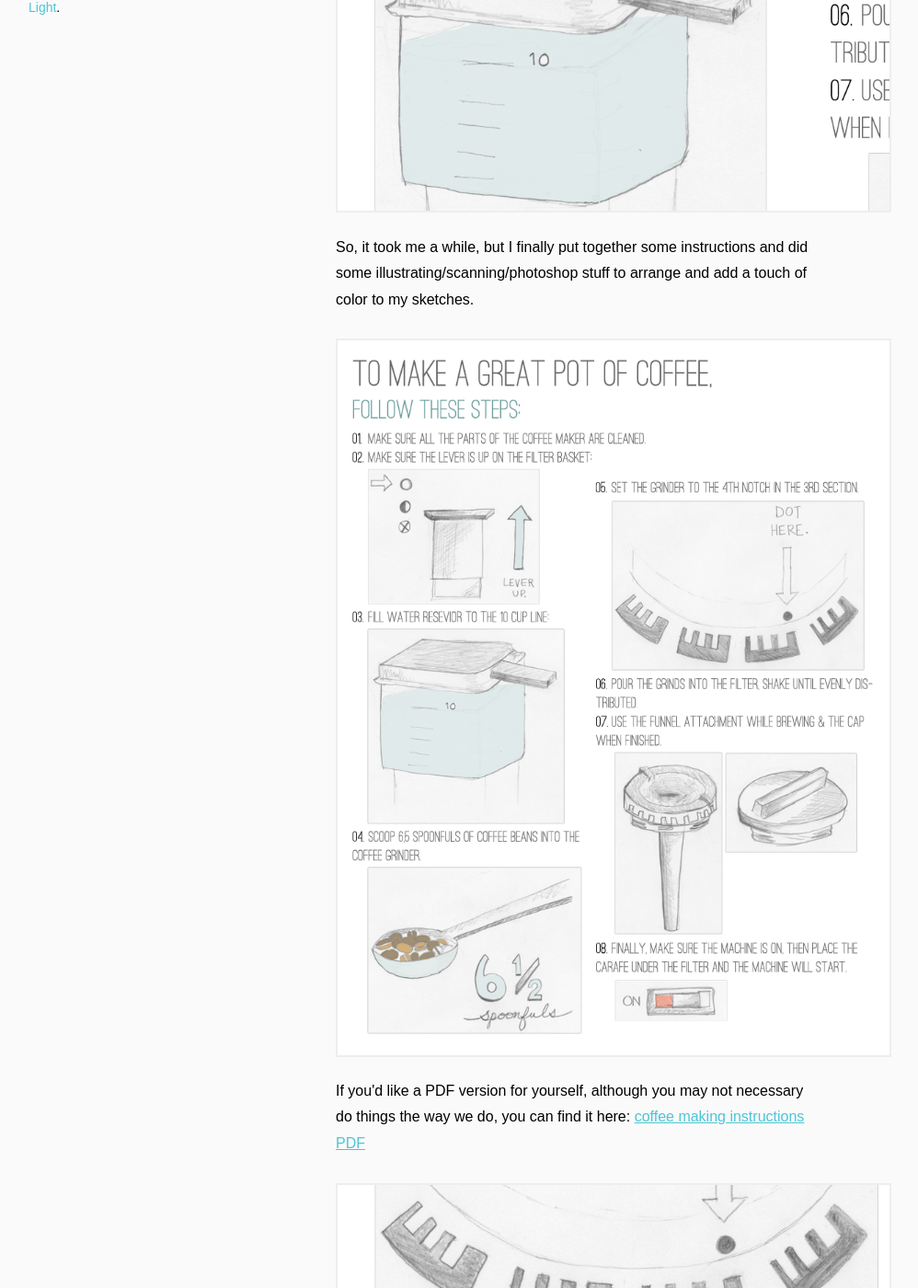
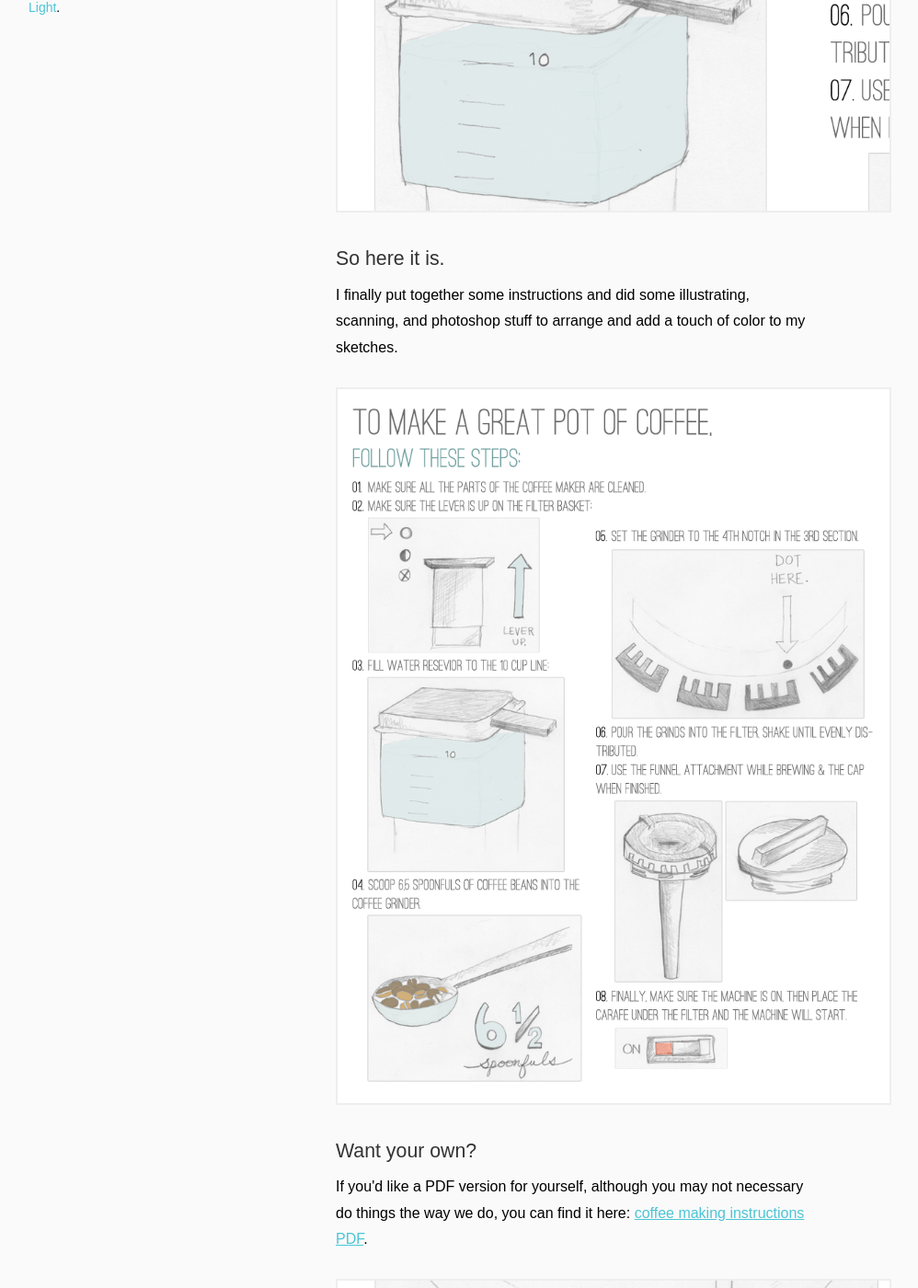
Before and after one commit to smbriones/smbriones.github.com, a Jekyll site: the page built from _posts/2011-09-14-how-we-make-coffee.html, in a window 1280 px wide and 1400 px high, scrolled down 708 px. Shown: the whole window at 92% size, without its empty margins (135-1133 px from the left). Built offline with Jekyll 4.4.1, drawn with Linux system fonts in a browser that asks for light colours; nearby versions of some CDN libraries; comment, search, counter and statistics services are not loaded.

Commit message:
added some h3s

```diff
--- a/_posts/2011-09-14-how-we-make-coffee.html
+++ b/_posts/2011-09-14-how-we-make-coffee.html
@@ -17,16 +17,18 @@ snippet: "We're pretty much coffee addicts here at 8th Light and we have a certa
 <figure>
   <img src="/images/blog/coffee-making/coffee-instructions-1.png">
 </figure>
+<h3>So here it is.</h3>
 <p>
-  So, it took me a while, but I finally put together some instructions and did some illustrating/scanning/photoshop
+  I finally put together some instructions and did some illustrating, scanning, and photoshop
   stuff to arrange and add a touch of color to my sketches.
 </p>
 <figure>
   <img src="/images/blog/coffee-making/coffee-instructions-800px.png">
 </figure>
+<h3>Want your own?</h3>
 <p>
   If you'd like a PDF version for yourself, although you may not necessary do things the way we
-  do, you can find it here: <a href="/images/blog/coffee-making/coffee-instructions.pdf">coffee making instructions PDF</a>
+  do, you can find it here: <a href="/images/blog/coffee-making/coffee-instructions.pdf">coffee making instructions PDF</a>.
 </p>
 <figure>
   <img src="/images/blog/coffee-making/coffee-instructions-2.png">
```
